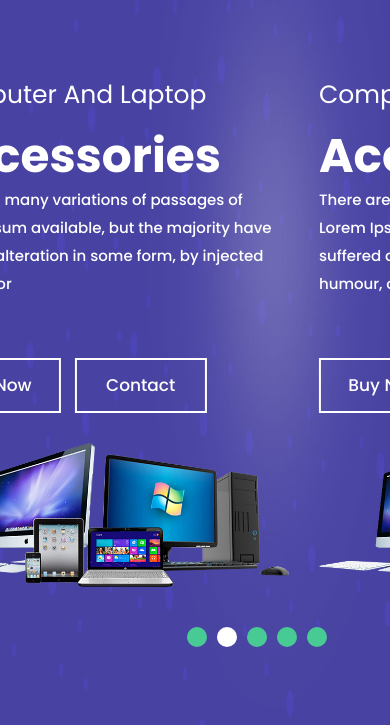
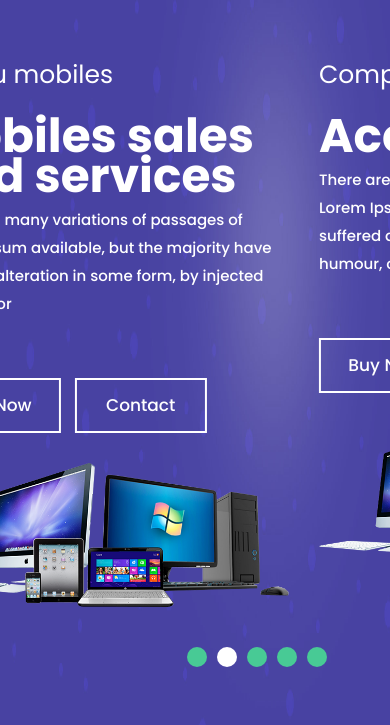
Before and after one commit to dineshk9849/newdeo, a plain HTML site: page index.html in a window 390 px wide. Shown: the part 121-846 px from the top of the page. Drawn offline with nearby package versions, Linux system fonts and the light colour scheme.

Commit message:
Update index.html

```diff
--- a/index.html
+++ b/index.html
@@ -111,8 +111,8 @@
                         <div class="row">
                            <div class="col-md-6">
                               <div class="text-bg">
-                                 <span>Computer And Laptop</span>
-                                 <h1>Accessories</h1>
+                                 <span>shanu mobiles</span>
+                                 <h1>Mobiles sales and services</h1>
                                  <p>There are many variations of passages of Lorem Ipsum available, but the majority have suffered alteration in some form, by injected humour, or </p>
                                  <a href="#">Buy Now </a> <a href="contact.html">Contact </a>
                               </div>
```
